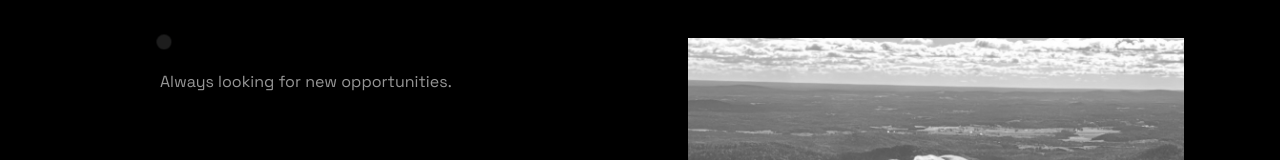
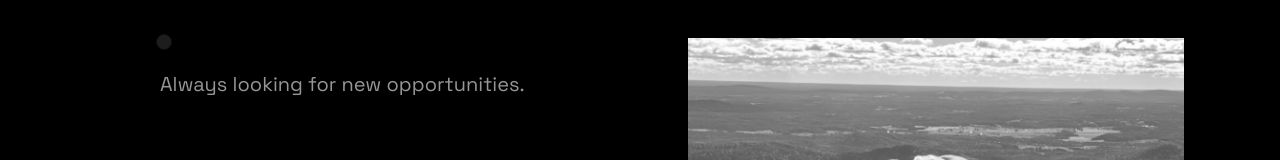
Before and after one commit to ethanwhyy/ethanwhyy.github.io, a Next.js app: page / in a window 1280 px wide. Shown: the part 1742-1902 px from the top of the page. Built offline with nearby package versions, Linux system fonts and the light colour scheme.

Commit message:
moving text
attempting to move 'always looking for new opportunities' right next to the blinking dot.

making font size larger.

```diff
--- a/app/page.tsx
+++ b/app/page.tsx
@@ -379,10 +379,9 @@
                       <div className="look flex items-center gap-2">
                         <div className="dot w-2 h-2 rounded-full bg-[#fefeff] animate-ping" />
                       </div>
-
-                      <div className="status text-[#969696]">
-                        <h3>Always looking for new opportunities.</h3>
-                      </div>
+                      <div className="status text-[#969696] text-xl">
+                          <h3>Always looking for new opportunities.</h3>
+                        </div>
                     </div>
 
                     <div className="actions grid grid-cols-2 sm:grid-cols-2 gap-4">
```
